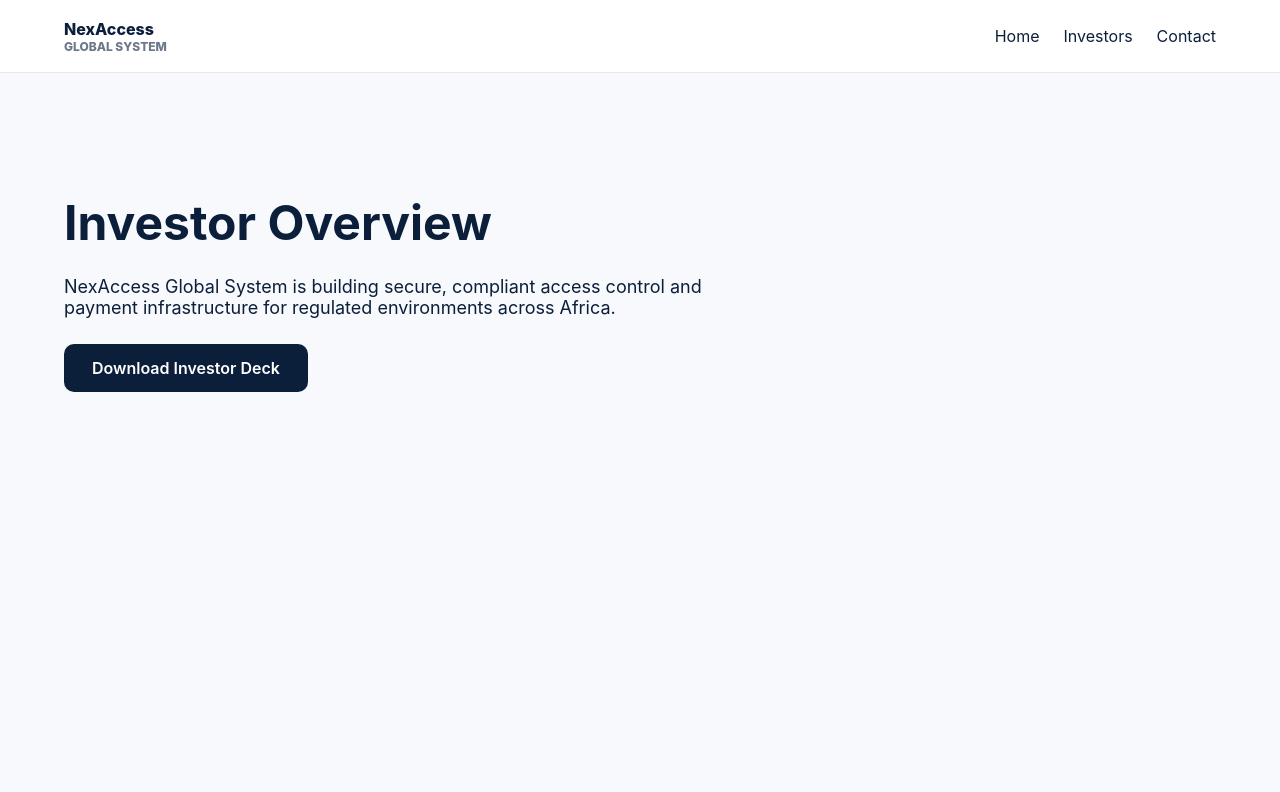
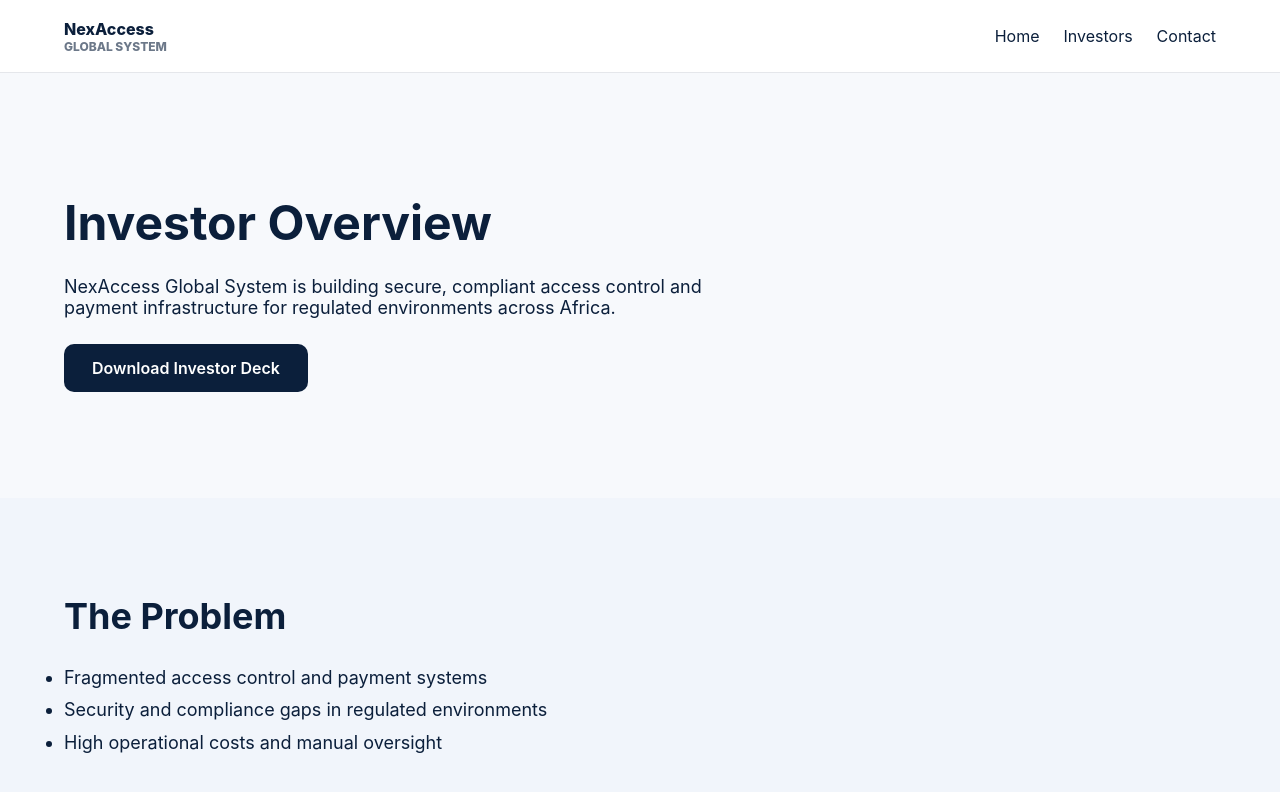
Before and after one commit to nwagwuemmanuel200-bit/nexaccess-website, a Next.js app: page /investors in a window 1280 px wide. Shown: the top 792 px of the page. Built offline with nearby package versions, Linux system fonts and the light colour scheme.

Commit message:
Update page.js

```diff
--- a/app/investors/page.js
+++ b/app/investors/page.js
@@ -34,6 +34,19 @@ export default function InvestorsPage() {
           </div>
         </div>
       </section>
+    <section className="section-muted">
+  <div className="container">
+    <h2 style={{ fontSize: "36px", marginBottom: "24px" }}>
+      The Problem
+    </h2>
+
+    <ul style={{ fontSize: "18px", lineHeight: "1.8" }}>
+      <li>Fragmented access control and payment systems</li>
+      <li>Security and compliance gaps in regulated environments</li>
+      <li>High operational costs and manual oversight</li>
+    </ul>
+  </div>
+</section>
     </main>
   );
 }
```
